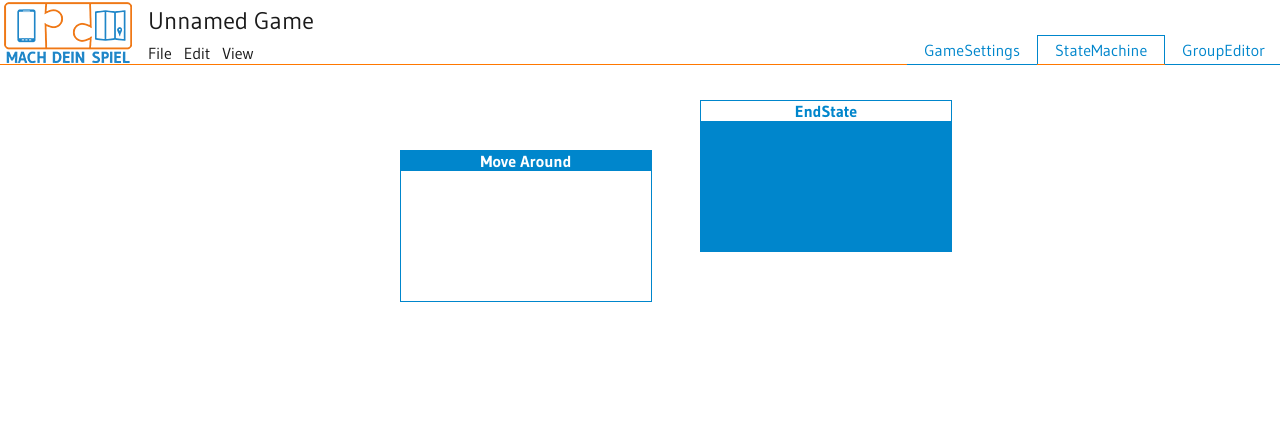
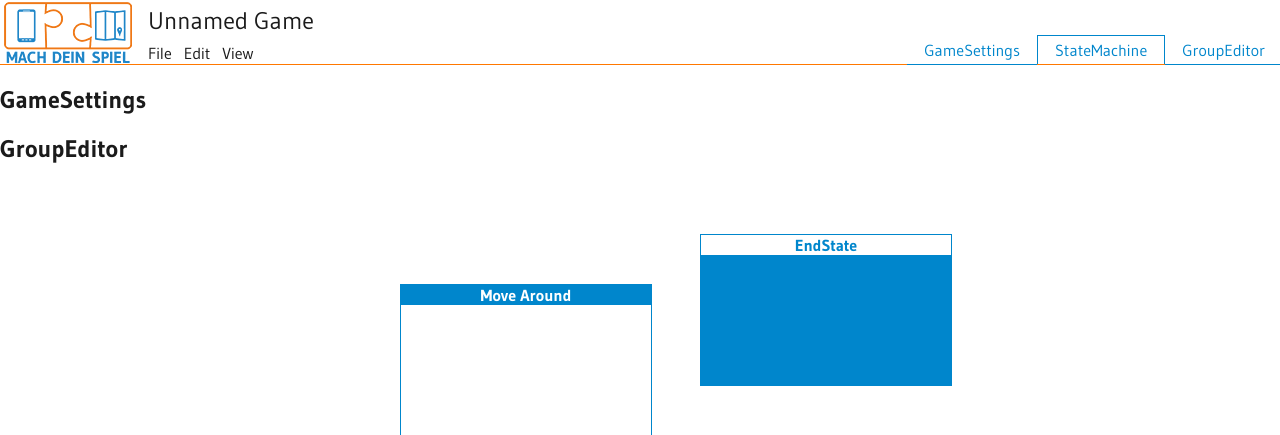
Before and after one commit to MachDeinSpiel/MdsAuthorTools, a PHP site: page / in a window 1280 px wide. Shown: the top 435 px of the page. Run offline with PHP 8.4, Linux system fonts and the light colour scheme; some libraries are stand-ins or nearby versions.

Commit message:
added panel for group-editor and game settings

```diff
--- a/index.html
+++ b/index.html
@@ -19,13 +19,16 @@
 					<li>View</li>
 				</ul>
 				<ul id="editor-top-switcher" class="menu">
-					<li data-panel="game-settings">GameSettings</li>
-					<li data-panel="state-machine" class="selected">StateMachine</li>
-					<li data-panel="group-editor">GroupEditor</li>
+					<li data-panel="editor-game">GameSettings</li>
+					<li data-panel="editor-state-machine" class="selected">StateMachine</li>
+					<li data-panel="editor-group">GroupEditor</li>
 				</ul>
 			</div>
 			<div id="workspace-wrapper">
-				<div id="editor-state-machine">
+				<div id="editor-game" class="switch-panel">
+					<h2>GameSettings</h2>
+				</div>
+				<div id="editor-state-machine" class="switch-panel">
 					<div id="editor-side-menu">
 						<div id="editor-side-tools"></div>
 						<div id="editor-side-inputs"></div>
@@ -38,6 +41,9 @@
 						</div>
 					</div>
 				</div>
+				<div id="group-game" class="switch-panel">
+					<h2>GroupEditor</h2>
+				</div>
 			</div>
 		</div>
 		<script src="//ajax.googleapis.com/ajax/libs/jquery/1.11.1/jquery.min.js"></script>
--- a/style/layout.css
+++ b/style/layout.css
@@ -56,3 +56,11 @@
 	border-bottom: none;
 	border-left: 1px solid #0086cc;
 }
+
+.switch-panel{
+	position: relative;
+}
+
+#workspace-wrapper{
+
+}
```
